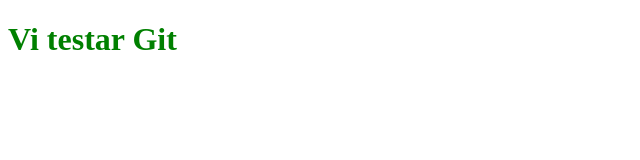
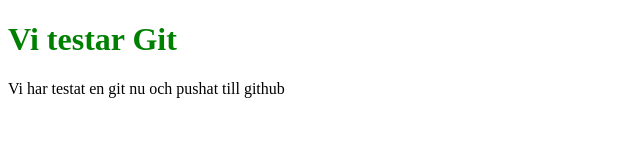
Before and after one commit to evesteve94/git-test2, a plain HTML site: page index.html in a window 1280 px wide. Shown: the whole page, without its empty margins (0-640 px from the left). Drawn offline with Linux system fonts and the light colour scheme.

Commit message:
second commit- added text about git dev

```diff
--- a/index.html
+++ b/index.html
@@ -8,5 +8,6 @@
 </head>
 <body>
     <h1>Vi testar Git</h1>
+    <p>Vi har testat en git nu och pushat till github</p>
 </body>
 </html>
```
